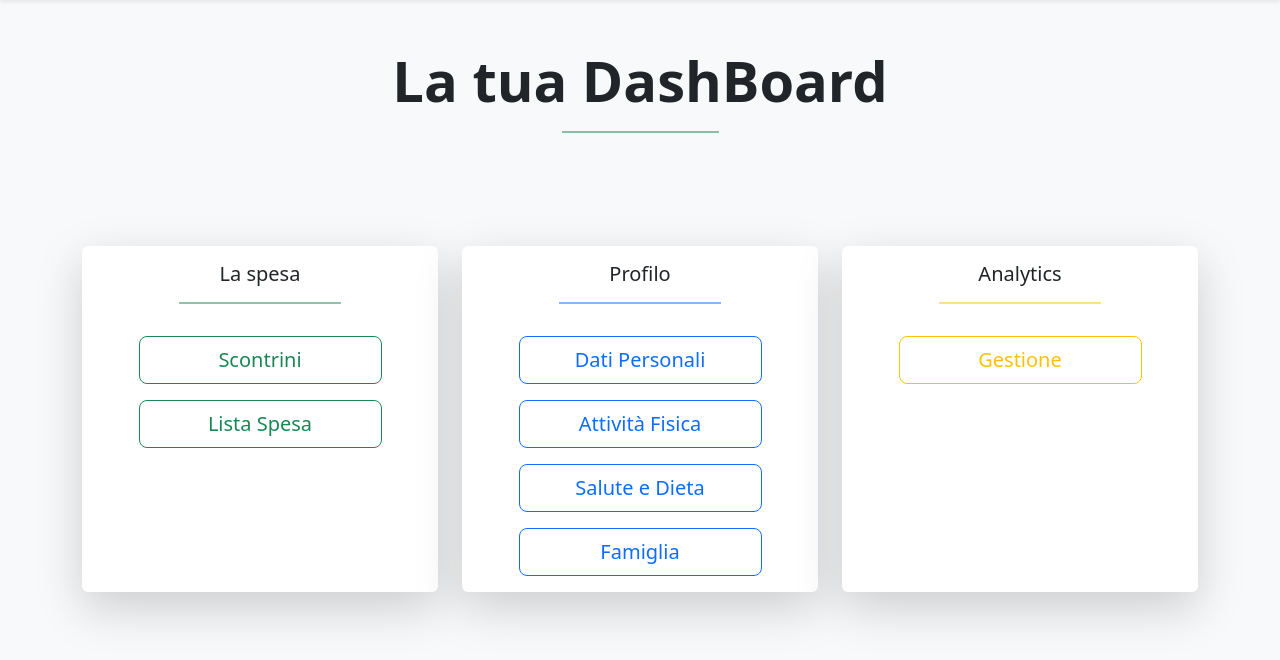
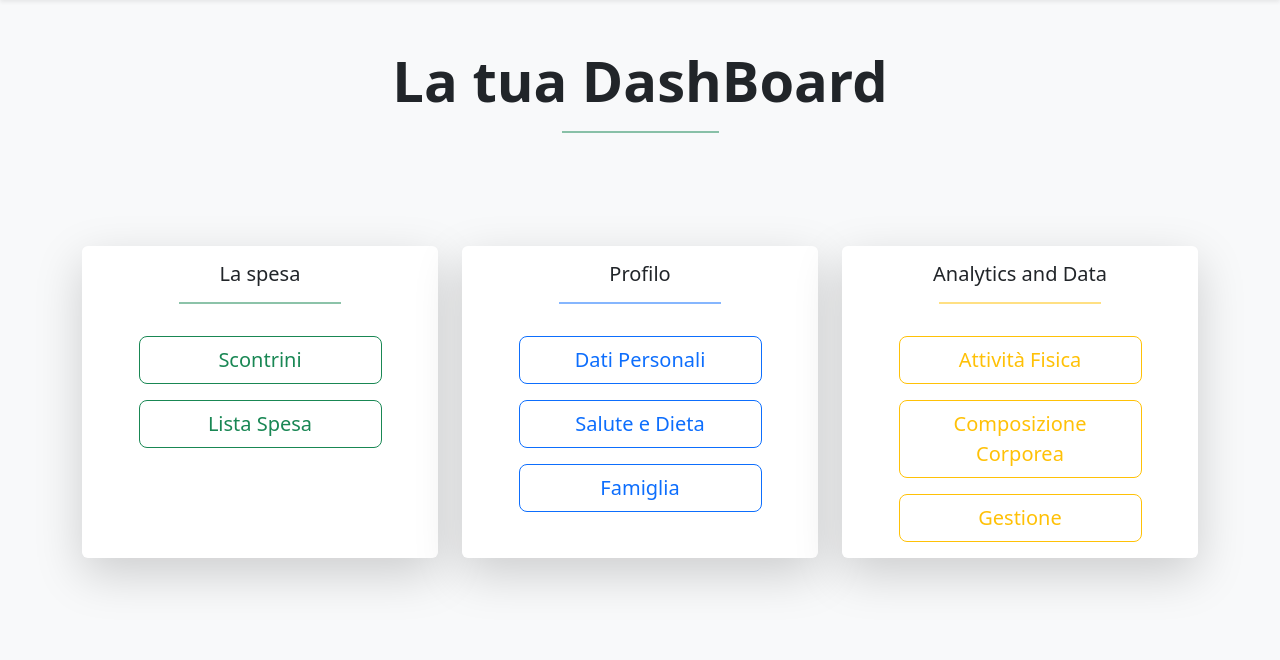
Before and after one commit to daniele-bnm/my_health_app, a Flask app: page /home in a window 1280 px wide. Shown: the part 58-718 px from the top of the page. Run offline with Flask 3, Linux system fonts and the light colour scheme; a user stored in the database is signed in; tables that the repository leaves empty hold one stand-in row (values such as "Sample post"); some libraries are stand-ins or nearby versions.

Commit message:
minor changes

```diff
--- a/health_app/templates/home.html
+++ b/health_app/templates/home.html
@@ -44,7 +44,6 @@
           </div>
           <div>
             <a class="btn btn-outline-primary btn-lg mt-3 w-75 animate__animated animate__fadeInUp" href="{{ url_for('profile_page') }}">Dati Personali</a>
-            <a class="btn btn-outline-primary btn-lg mt-3 w-75 animate__animated animate__fadeInUp" href="{{ url_for('physical_activity_page') }}">Attività Fisica</a>
             <a class="btn btn-outline-primary btn-lg mt-3 w-75 animate__animated animate__fadeInUp" href="{{ url_for('health_and_diet_page') }}">Salute e Dieta</a>
             <a class="btn btn-outline-primary btn-lg mt-3 w-75 animate__animated animate__fadeInUp" href="#">Famiglia</a>
           </div>
@@ -57,10 +56,12 @@
       <div class="card shadow-lg border-0 h-100">
         <div class="card-body d-flex flex-column justify-content-start text-center">
           <div>
-            <h5 class="card-title animate__animated animate__fadeInUp">Analytics</h5>
+            <h5 class="card-title animate__animated animate__fadeInUp">Analytics and Data</h5>
             <hr class="border border-warning opacity-50 w-50 mx-auto my-3 animate__animated animate__fadeInUp">
           </div>
           <div>
+            <a class="btn btn-outline-warning btn-lg mt-3 w-75 animate__animated animate__fadeInUp" href="{{ url_for('physical_activity_page') }}">Attività Fisica</a>
+            <a class="btn btn-outline-warning btn-lg mt-3 w-75 animate__animated animate__fadeInUp" href="#">Composizione Corporea</a>
             <a class="btn btn-outline-warning btn-lg mt-3 w-75 animate__animated animate__fadeInUp" href="#">Gestione</a>
           </div>
         </div>
--- a/health_app/templates/nav.html
+++ b/health_app/templates/nav.html
@@ -1,21 +1,26 @@
 <nav class="navbar shadow-sm fixed-top bg-white">
   <div class="container-fluid">
-    <a class="navbar-brand" href="{{ url_for('landing_page') }}">
+
+    {% if current_user.is_authenticated %}
+    <a class="navbar-brand" href="{{ url_for('home_page') }}">
       <img src="/static/logo.png" alt="" width="30" height="30" class="d-inline-block align-text-bottom">
       Sana Spesa
     </a>
-    {% if current_user.is_authenticated %}
       <div>
         Ciao, <b>{{ current_user.Name }}</b>
         <span class="mx-1">|</span>
         <a class="btn btn-light btn-sm" href="{{ url_for('logout_page') }}">Esci</a>
       </div>
     {% else %}
-      <div>
+    <a class="navbar-brand" href="{{ url_for('landing_page') }}">
+      <img src="/static/logo.png" alt="" width="30" height="30" class="d-inline-block align-text-bottom">
+      Sana Spesa
+    </a>
+    <div>
         <a class="btn btn-primary btn-sm" href="{{ url_for('login_page') }}">Accedi</a>
         <span class="mx-2">|</span>
         <a class="btn btn-secondary btn-sm" href="{{ url_for('register_page') }}">Registati</a>
-      </div>
+    </div>
     {% endif %}
 
   </div>
```
